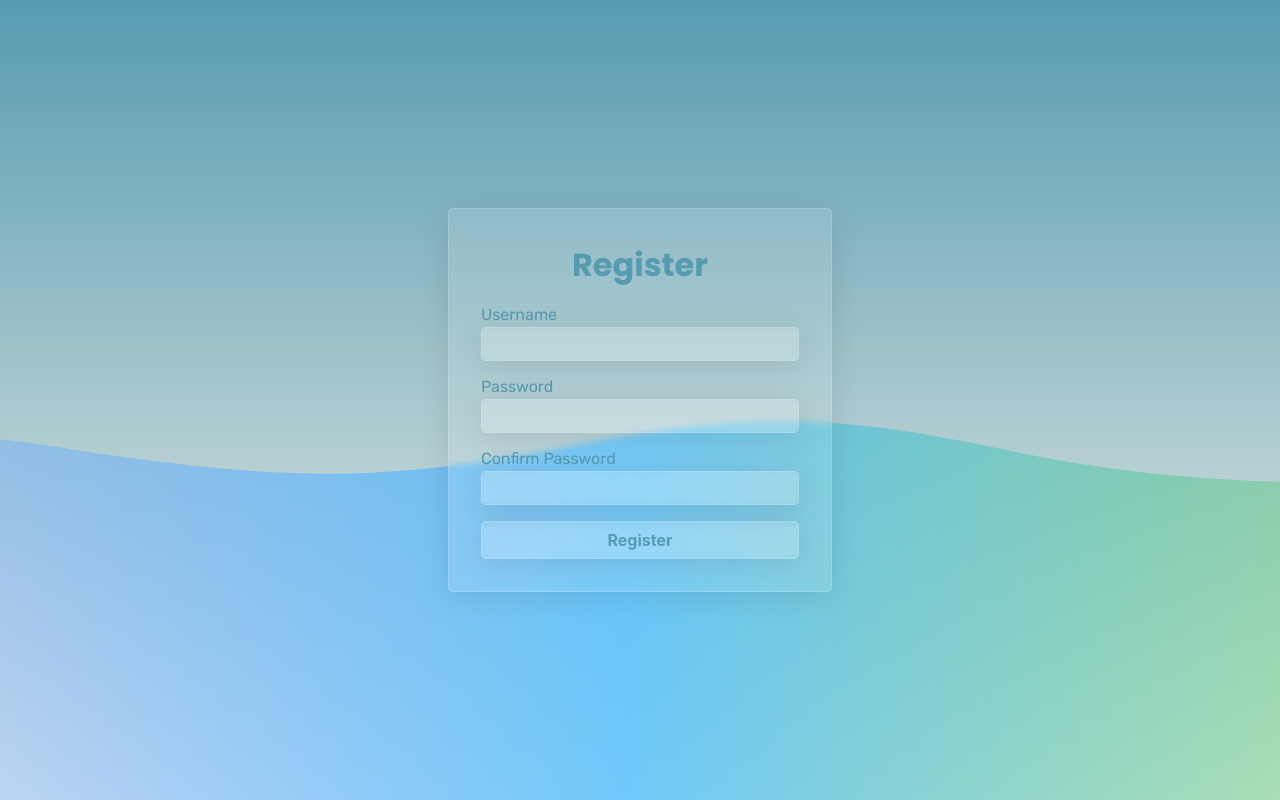
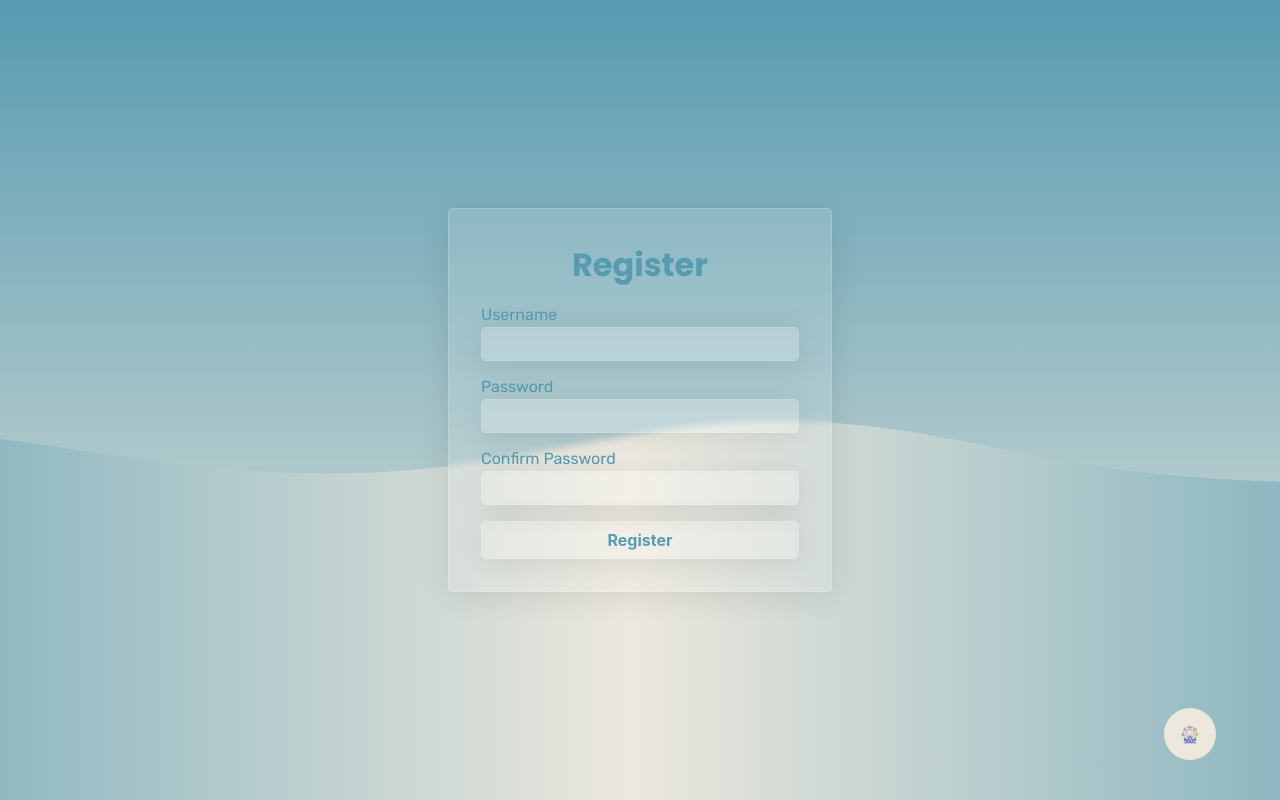
Before and after one commit to uttamakwana/tatvasoft-book-store, a React (Vite) app: page /register in a window 1280 px wide. Built offline with nearby package versions, Linux system fonts and the light colour scheme; a web font is replaced by a local one.

Commit message:
Successfully toggled with Theme in Register Component

```diff
--- a/src/pages/Home/Home.jsx
+++ b/src/pages/Home/Home.jsx
@@ -4,11 +4,11 @@ import { Context } from "../../context/ContextProvider.jsx";
 import './home.css';
 
 const Home = () => {
-  const { setTheme, theme } = useContext(Context);
+  // const { setTheme, theme } = useContext(Context);
   return (
     <>
       <Header />
-      <div className="button">
+      {/* <div className="button">
         <button
           onClick={() => {
             setTheme("light");
@@ -25,7 +25,7 @@ const Home = () => {
         >
           Dark Mode
         </button>
-      </div>
+      </div> */}
     </>
   );
 };
--- a/src/pages/NotFound/NotFound.jsx
+++ b/src/pages/NotFound/NotFound.jsx
@@ -1,14 +1,15 @@
 import React from "react";
 import './notfound.css';
+import { Link } from "react-router-dom";
 
 const NotFound = () => {
   return (
     <section className="page-not-found-container">
-      <main class="page-not-found">
+      <main className="page-not-found">
         <h1>404</h1>
         <p>Oops! The page you're looking for doesn't exist.</p>
         <p>
-          Go back to the <a href="/">homepage</a> or try searching.
+          Go back to the <Link to="/register">register</Link> or try searching.
         </p>
       </main>
     </section>
--- a/src/pages/Register/Register.jsx
+++ b/src/pages/Register/Register.jsx
@@ -1,10 +1,12 @@
 import React, { useState } from "react";
 import "./register.css";
+import { useNavigate } from "react-router-dom";
 
 const Register = () => {
   const [username, setUsername] = useState("");
   const [password, setPassword] = useState("");
   const [confirmPassword, setConfirmPassword] = useState("");
+  const navigate = useNavigate();
 
   const handleRegister = (e) => {
     e.preventDefault();
@@ -13,6 +15,7 @@ const Register = () => {
       setConfirmPassword("");
       return alert("Password must be same");
     }
+    navigate("/login");
   };
   return (
     <section className="register">
@@ -32,15 +35,15 @@ const Register = () => {
             <linearGradient id="bg">
               <stop
                 offset="0%"
-                style={{ stopColor: "rgba(130, 158, 249, 0.06)" }}
+                style={{ stopColor: "var(--color-primary)" }}
               />
               <stop
                 offset="50%"
-                style={{ stopColor: "rgba(76, 190, 255, 0.6)" }}
+                style={{ stopColor: "var(--color-secondary)" }}
               />
               <stop
                 offset="100%"
-                style={{ stopColor: "rgba(115, 209, 72, 0.2)" }}
+                style={{ stopColor: "var(--color-primary)" }}
               />
             </linearGradient>
             <path
@@ -128,7 +131,7 @@ const Register = () => {
               type="password"
               name="confirm-password"
               id="confirm-password"
-              pattern="[a-zA-Z0-9$!@#*+_/.]{6,8}"
+              pattern="[a-zA-Z0-9$!@#*+_]{6,8}"
               required
               value={confirmPassword}
               onChange={(e) => setConfirmPassword(e.target.value)}
--- a/src/pages/Register/register.css
+++ b/src/pages/Register/register.css
@@ -13,11 +13,11 @@
   height: 100vh;
   box-sizing: border-box;
   display: block;
-  background-color: #0e4166;
+  background-color: var(--color-primary);
   background-image: linear-gradient(
     to bottom,
     var(--color-primary),
-    var(--color-quaternary)
+    var(--color-secondary)
   );
   z-index: -1;
 }
--- a/src/theme/ThemeProvider.jsx
+++ b/src/theme/ThemeProvider.jsx
@@ -1,9 +1,10 @@
 import React, { useContext, useEffect, useState } from "react";
 import AllRoutes from "../routes/AllRoutes";
 import { Context } from "../context/ContextProvider";
+import "./themeprovider.css";
 
 const ThemeProvider = () => {
-  const { theme } = useContext(Context);
+  const { theme, setTheme } = useContext(Context);
   useEffect(() => {
     if (theme === "light") {
       document.documentElement.style.setProperty("--color-primary", "#579BB1");
@@ -29,7 +30,23 @@ const ThemeProvider = () => {
       );
     }
   }, [theme]);
-  return <AllRoutes />;
+  return (
+    <>
+      <AllRoutes />
+      <main
+        className="theme-container"
+        onClick={() => {
+          if (theme === "dark") {
+            setTheme("light");
+          } else {
+            setTheme("dark");
+          }
+        }}
+      >
+        <section className="theme">🎡</section>
+      </main>
+    </>
+  );
 };
 
 export default ThemeProvider;
--- /dev/null
+++ b/src/theme/themeprovider.css
@@ -0,0 +1,12 @@
+.theme-container{
+    position: fixed;
+    bottom: 5%;
+    right: 5%;
+    padding: 1rem;
+    background-color: var(--color-secondary);
+    border-radius: 50%;
+}
+
+.theme-container:hover{
+    cursor: pointer;
+}
```
